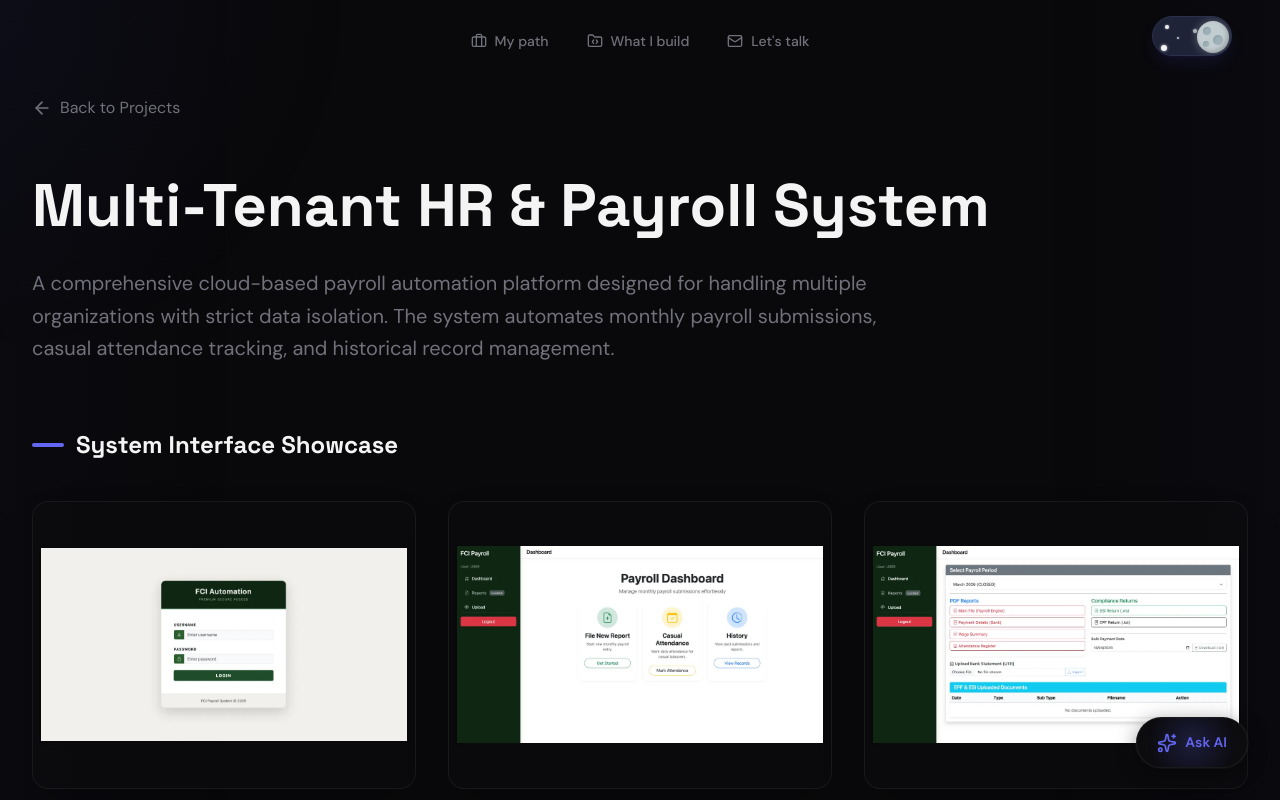
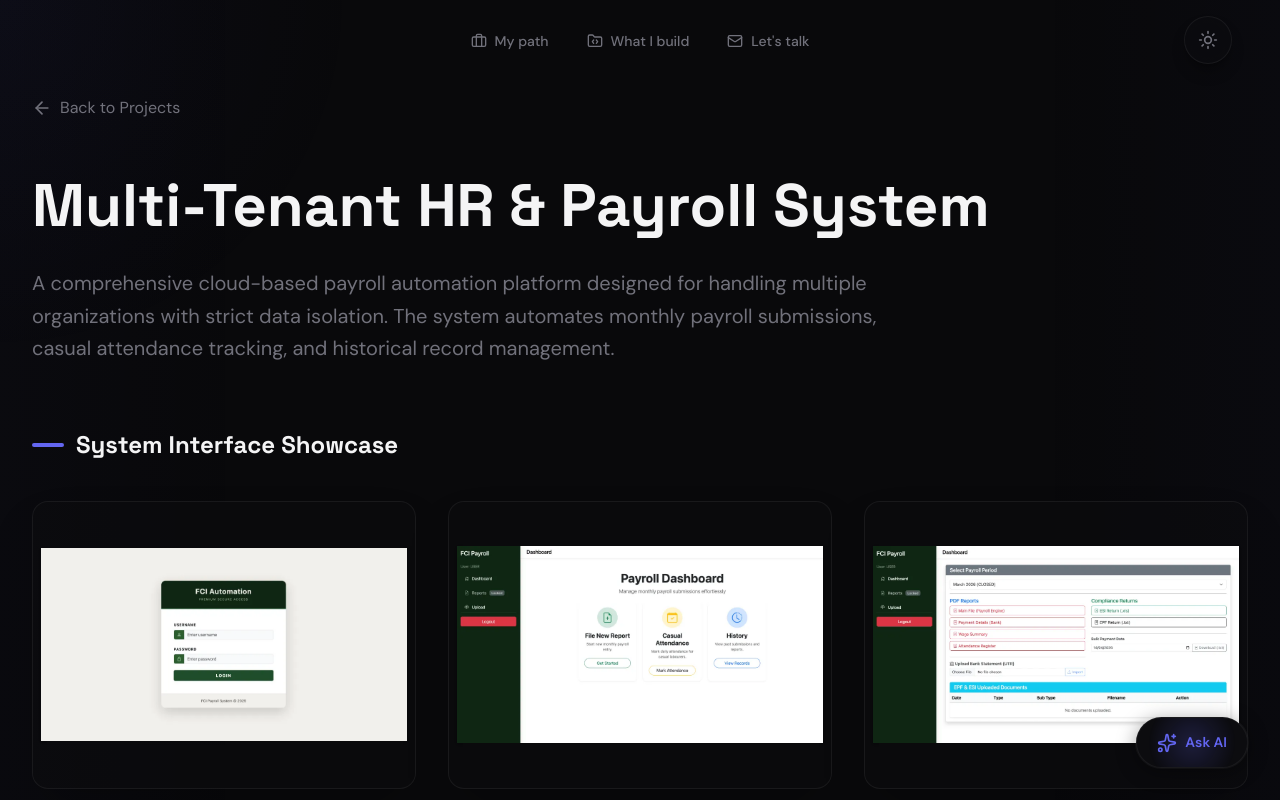
Before and after one commit to mhdnaseeel/mhdnaseeel, a React (Vite) app: page /project/hr-payroll in a window 1280 px wide. Shown: the top 800 px of the page. Built offline with nearby package versions, Linux system fonts and the light colour scheme.

Commit message:
Revert ThemeToggle redesign

```diff
--- a/src/components/ThemeToggle.tsx
+++ b/src/components/ThemeToggle.tsx
@@ -1,4 +1,5 @@
 import { useState, useEffect } from 'react';
+import { Sun, Moon } from 'lucide-react';
 
 const ThemeToggle = () => {
   const [darkMode, setDarkMode] = useState(true);
@@ -17,64 +18,18 @@ const ThemeToggle = () => {
     <div className="fixed top-4 right-6 xl:right-12 z-[60]">
       <button
         onClick={() => setDarkMode(!darkMode)}
-        className={`relative w-20 h-10 rounded-full p-1 transition-colors duration-500 ease-in-out shadow-lg overflow-hidden border focus:outline-none focus:ring-2 focus:ring-offset-2 focus:ring-indigo-500 dark:focus:ring-offset-slate-900 ${
+        className={`w-12 h-12 rounded-full flex items-center justify-center backdrop-blur-xl shadow-lg transition-all hover:scale-110 border ${
           darkMode
-            ? 'bg-[#1e2337] border-[#2a314d] shadow-indigo-900/20'
-            : 'bg-[#51bbed] border-[#61c5f4] shadow-sky-400/20'
+            ? 'bg-[#0c0c0f]/90 shadow-black/30 text-zinc-500 hover:text-zinc-200 border-white/[0.06] hover:border-white/[0.1]'
+            : 'bg-white/90 shadow-black/5 text-slate-600 hover:text-slate-800 border-slate-200 hover:border-slate-300'
         }`}
         aria-label="Toggle theme"
       >
-        {/* Sky Elements Background */}
-        <div className="absolute inset-0 overflow-hidden rounded-full pointer-events-none">
-          {/* Dark Mode Stars */}
-          <div
-            className={`absolute inset-0 transition-all duration-500 ease-in-out ${
-              darkMode ? 'opacity-100 translate-y-0' : 'opacity-0 translate-y-4'
-            }`}
-          >
-            <div className="absolute top-2 left-3 w-1 h-1 bg-white rounded-full shadow-[0_0_2px_rgba(255,255,255,0.8)] animate-[pulse_2s_ease-in-out_infinite]"></div>
-            <div className="absolute top-5 left-6 w-[2px] h-[2px] bg-white rounded-full shadow-[0_0_2px_rgba(255,255,255,0.8)] animate-[pulse_3s_ease-in-out_infinite_0.5s]"></div>
-            <div className="absolute top-7 left-2 w-1.5 h-1.5 bg-white rounded-full shadow-[0_0_3px_rgba(255,255,255,0.8)] animate-[pulse_2.5s_ease-in-out_infinite_1s]"></div>
-            <div className="absolute top-3 left-10 w-1 h-1 bg-white rounded-full shadow-[0_0_2px_rgba(255,255,255,0.8)] animate-[pulse_1.5s_ease-in-out_infinite_0.2s]"></div>
-          </div>
-
-          {/* Light Mode Clouds */}
-          <div
-            className={`absolute inset-0 transition-all duration-500 ease-in-out ${
-              darkMode ? 'opacity-0 translate-y-4' : 'opacity-100 translate-y-0'
-            }`}
-          >
-            {/* Main Cloud Layer */}
-            <div className="absolute bottom-[-4px] right-1 w-6 h-6 bg-white rounded-full"></div>
-            <div className="absolute bottom-[-8px] right-4 w-8 h-8 bg-white rounded-full"></div>
-            <div className="absolute bottom-[-2px] right-8 w-5 h-5 bg-white rounded-full"></div>
-            <div className="absolute bottom-[-6px] right-[-2px] w-5 h-5 bg-white rounded-full"></div>
-
-            {/* Background Cloud Layer (slightly translucent) */}
-            <div className="absolute top-1 right-2 w-6 h-6 bg-white/40 rounded-full blur-[1px]"></div>
-            <div className="absolute top-2 right-6 w-5 h-5 bg-white/40 rounded-full blur-[1px]"></div>
-          </div>
-        </div>
-
-        {/* Toggle Thumb */}
-        <div
-          className={`relative z-10 w-8 h-8 rounded-full transition-transform duration-500 ease-[cubic-bezier(0.68,-0.55,0.27,1.55)] flex items-center justify-center overflow-hidden ${
-            darkMode
-              ? 'translate-x-10 bg-[#c2cdd1] shadow-[inset_-2px_-2px_4px_rgba(0,0,0,0.2),0_0_10px_rgba(255,255,255,0.3)]'
-              : 'translate-x-0 bg-[#ffdf5d] shadow-[inset_-2px_-2px_4px_rgba(217,119,6,0.3),0_0_15px_rgba(255,223,93,0.6)]'
-          }`}
-        >
-          {/* Moon Craters */}
-          <div
-            className={`absolute inset-0 transition-opacity duration-300 ${
-              darkMode ? 'opacity-100' : 'opacity-0'
-            }`}
-          >
-            <div className="absolute top-1.5 left-1.5 w-2 h-2 bg-[#9fb1b8] rounded-full shadow-[inset_1px_1px_2px_rgba(0,0,0,0.1)]"></div>
-            <div className="absolute top-3.5 left-4 w-2.5 h-2.5 bg-[#9fb1b8] rounded-full shadow-[inset_1px_1px_2px_rgba(0,0,0,0.1)]"></div>
-            <div className="absolute top-5 left-1.5 w-1.5 h-1.5 bg-[#9fb1b8] rounded-full shadow-[inset_1px_1px_2px_rgba(0,0,0,0.1)]"></div>
-          </div>
-        </div>
+        {darkMode ? (
+          <Sun className="w-5 h-5" />
+        ) : (
+          <Moon className="w-5 h-5" />
+        )}
       </button>
     </div>
   );
```
